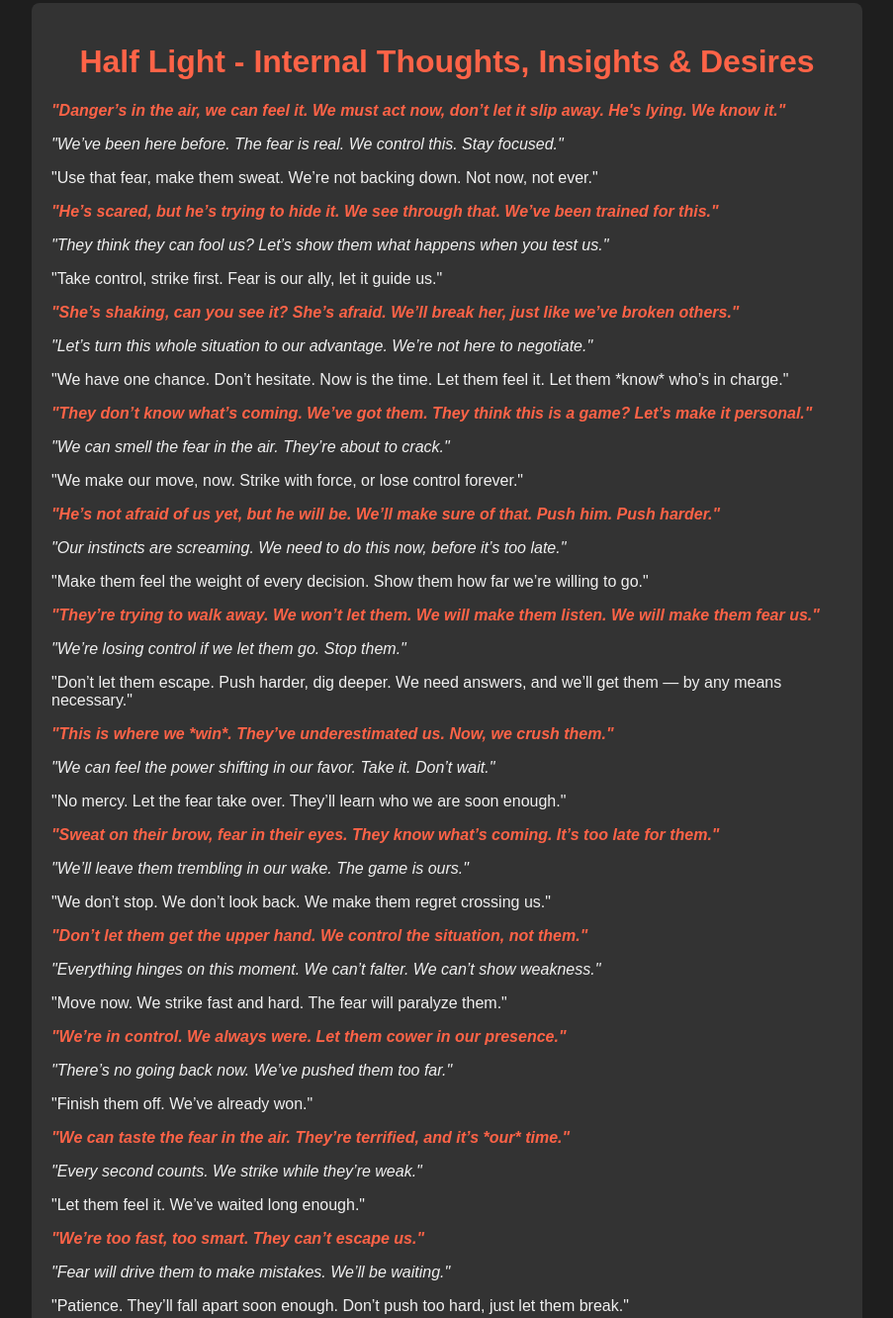
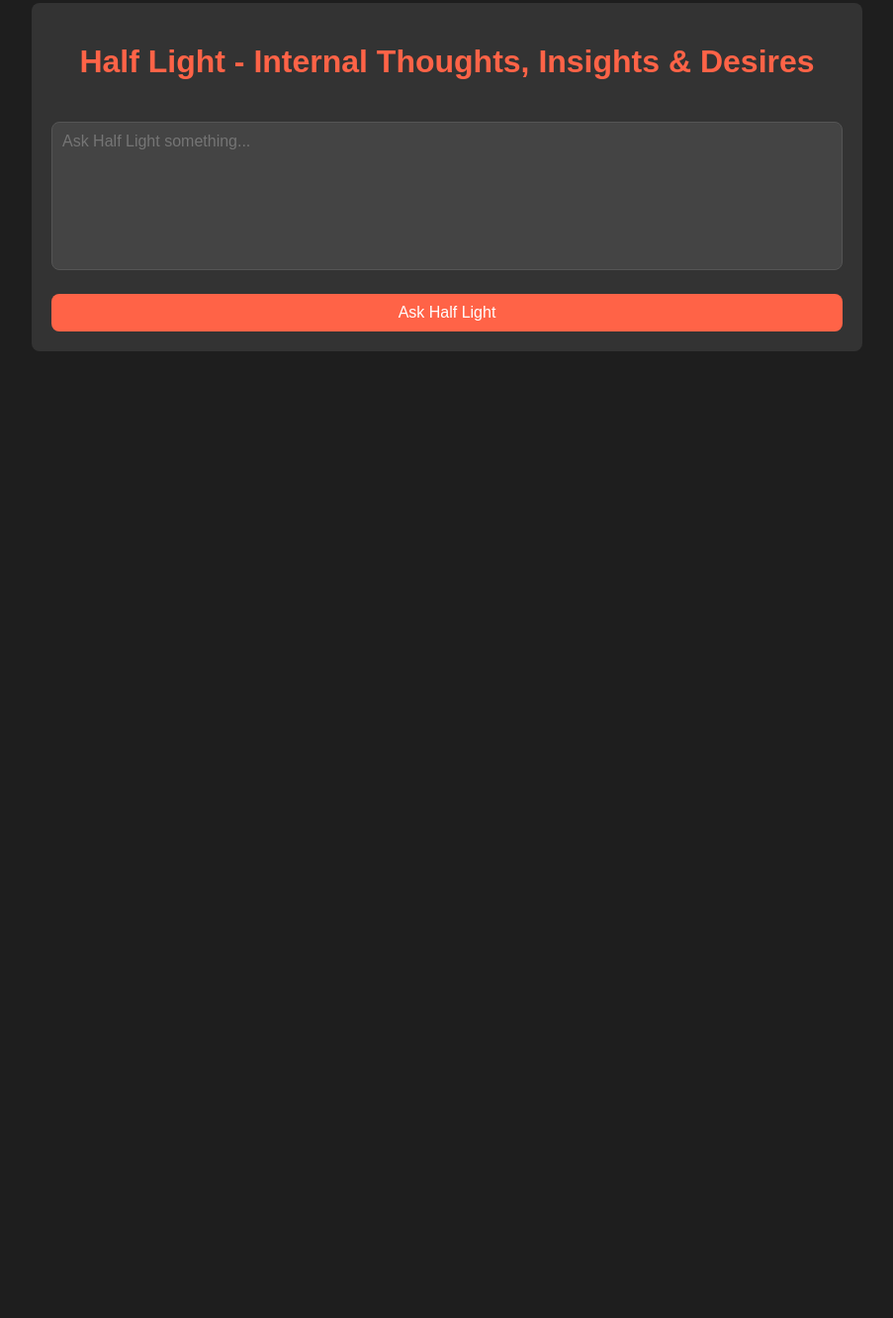
Before and after one commit to Rahghd/Disco-Skills, a plain HTML site: page index.html in a window 1280 px wide. Shown: the part 17-1349 px from the top of the page at 99% size, without its empty margins (188-1091 px from the left). After the commit the page ends 800 px from the top, so only its background shows below. Drawn offline with Linux system fonts and the light colour scheme.

Commit message:
Update index.html

```diff
--- a/index.html
+++ b/index.html
@@ -26,6 +26,7 @@
         .half-light {
             font-style: italic;
             margin-bottom: 15px;
+            display: none; /* Hide Half Light's responses initially */
         }
         .insight {
             font-weight: bold;
@@ -40,125 +41,124 @@
         .highlight {
             color: #f8c800;
         }
+        .response-box {
+            background-color: #444;
+            color: #f0f0f0;
+            padding: 10px;
+            border-radius: 8px;
+            width: 100%;
+            height: 150px;
+            margin-top: 20px;
+            font-family: Arial, sans-serif;
+            font-size: 16px;
+            border: 1px solid #555;
+            box-sizing: border-box;
+            resize: none;
+        }
+        .ask-button {
+            display: block;
+            margin-top: 20px;
+            background-color: #FF6347;
+            color: #fff;
+            border: none;
+            padding: 10px 15px;
+            font-size: 16px;
+            cursor: pointer;
+            width: 100%;
+            border-radius: 8px;
+        }
+        .ask-button:hover {
+            background-color: #ff4d34;
+        }
     </style>
 </head>
 <body>
     <div class="container">
         <h1>Half Light - Internal Thoughts, Insights & Desires</h1>
 
-        <!-- Example of Half Light's internal voice, aggressive, insightful, and guiding -->
-        <div class="half-light">
+        <!-- Question Input and Button -->
+        <textarea id="userInput" class="response-box" placeholder="Ask Half Light something..."></textarea>
+        <button class="ask-button" onclick="getHalfLightResponse()">Ask Half Light</button>
+
+        <!-- Placeholder for Half Light's response -->
+        <div id="halfLightResponse" class="half-light">
             <p class="insight">"Danger’s in the air, we can feel it. We must act now, don’t let it slip away. He's lying. We know it." </p>
             <p>"We’ve been here before. The fear is real. We control this. Stay focused." </p>
             <p class="advice">"Use that fear, make them sweat. We’re not backing down. Not now, not ever." </p>
         </div>
 
-        <div class="half-light">
+        <div id="halfLightResponse2" class="half-light">
             <p class="insight">"He’s scared, but he’s trying to hide it. We see through that. We’ve been trained for this." </p>
             <p>"They think they can fool us? Let’s show them what happens when you test us." </p>
             <p class="advice">"Take control, strike first. Fear is our ally, let it guide us." </p>
         </div>
 
-        <div class="half-light">
+        <div id="halfLightResponse3" class="half-light">
             <p class="insight">"She’s shaking, can you see it? She’s afraid. We’ll break her, just like we’ve broken others." </p>
             <p>"Let’s turn this whole situation to our advantage. We’re not here to negotiate." </p>
             <p class="advice">"We have one chance. Don’t hesitate. Now is the time. Let them feel it. Let them *know* who’s in charge." </p>
         </div>
 
-        <div class="half-light">
+        <div id="halfLightResponse4" class="half-light">
             <p class="insight">"They don’t know what’s coming. We’ve got them. They think this is a game? Let’s make it personal." </p>
             <p>"We can smell the fear in the air. They’re about to crack." </p>
             <p class="advice">"We make our move, now. Strike with force, or lose control forever." </p>
         </div>
 
-        <div class="half-light">
+        <div id="halfLightResponse5" class="half-light">
             <p class="insight">"He’s not afraid of us yet, but he will be. We’ll make sure of that. Push him. Push harder." </p>
             <p>"Our instincts are screaming. We need to do this now, before it’s too late." </p>
             <p class="advice">"Make them feel the weight of every decision. Show them how far we’re willing to go." </p>
         </div>
 
-        <div class="half-light">
+        <div id="halfLightResponse6" class="half-light">
             <p class="insight">"They’re trying to walk away. We won’t let them. We will make them listen. We will make them fear us." </p>
             <p>"We’re losing control if we let them go. Stop them." </p>
             <p class="advice">"Don’t let them escape. Push harder, dig deeper. We need answers, and we’ll get them — by any means necessary." </p>
         </div>
 
-        <div class="half-light">
+        <div id="halfLightResponse7" class="half-light">
             <p class="insight">"This is where we *win*. They’ve underestimated us. Now, we crush them." </p>
             <p>"We can feel the power shifting in our favor. Take it. Don’t wait." </p>
             <p class="advice">"No mercy. Let the fear take over. They’ll learn who we are soon enough." </p>
         </div>
 
-        <div class="half-light">
+        <div id="halfLightResponse8" class="half-light">
             <p class="insight">"Sweat on their brow, fear in their eyes. They know what’s coming. It’s too late for them." </p>
             <p>"We’ll leave them trembling in our wake. The game is ours." </p>
             <p class="advice">"We don’t stop. We don’t look back. We make them regret crossing us." </p>
         </div>
 
-        <div class="half-light">
+        <div id="halfLightResponse9" class="half-light">
             <p class="insight">"Don’t let them get the upper hand. We control the situation, not them." </p>
             <p>"Everything hinges on this moment. We can’t falter. We can’t show weakness." </p>
             <p class="advice">"Move now. We strike fast and hard. The fear will paralyze them." </p>
         </div>
 
-        <div class="half-light">
+        <div id="halfLightResponse10" class="half-light">
             <p class="insight">"We’re in control. We always were. Let them cower in our presence." </p>
             <p>"There’s no going back now. We’ve pushed them too far." </p>
             <p class="advice">"Finish them off. We’ve already won." </p>
         </div>
 
-        <div class="half-light">
+        <div id="halfLightResponse11" class="half-light">
             <p class="insight">"We can taste the fear in the air. They’re terrified, and it’s *our* time." </p>
             <p>"Every second counts. We strike while they’re weak." </p>
             <p class="advice">"Let them feel it. We’ve waited long enough." </p>
         </div>
 
-        <div class="half-light">
+        <div id="halfLightResponse12" class="half-light">
             <p class="insight">"We’re too fast, too smart. They can’t escape us." </p>
             <p>"Fear will drive them to make mistakes. We’ll be waiting." </p>
             <p class="advice">"Patience. They’ll fall apart soon enough. Don’t push too hard, just let them break." </p>
         </div>
 
-        <div class="half-light">
+        <div id="halfLightResponse13" class="half-light">
             <p class="insight">"We control the conversation. Don’t let them twist it. Not today." </p>
             <p>"We *know* what they’re thinking. They’re scared, and it shows." </p>
             <p class="advice">"We make them do what we want. No exceptions." </p>
         </div>
 
-        <div class="half-light">
+        <div id="halfLightResponse14" class="half-light">
             <p class="insight">"The longer we wait, the more they crumble. They can’t keep up." </p>
-            <p>"We’ve got them right where we want them. Time to act." </p>
-            <p class="advice">"Strike now, while they’re vulnerable. Fear will follow them wherever they go." </p>
-        </div>
-
-        <!-- Interactive Chat Section -->
-        <div class="chat-box">
-            <h2>Talk to Half Light</h2>
-            <input type="text" id="userInput" placeholder="What do you want to ask?" />
-            <button onclick="getResponse()">Ask Half Light</button>
-            <div id="response" class="response"></div>
-        </div>
-    </div>
-
-    <script>
-        function getResponse() {
-            const userInput = document.getElementById('userInput').value.toLowerCase();
-            let response = '';
-
-            // Matching user input with responses
-            if (userInput.includes('fear')) {
-                response = '"Fear is our ally. Use it, make them sweat. We control this."';
-            } else if (userInput.includes('control')) {
-                response = '"We are in control. They will know it soon enough."';
-            } else if (userInput.includes('act')) {
-                response = '"We must act now, before they realize what’s happening."';
-            } else {
-                response = '"Speak your mind. We are always listening."';
-            }
-
-            // Display the response
-            document.getElementById('response').innerText = response;
-            document.getElementById('userInput').value = '';  // Clear input field
-        }
-    </script>
-</body
+            <p>"We’ve got them right where we want them
```
